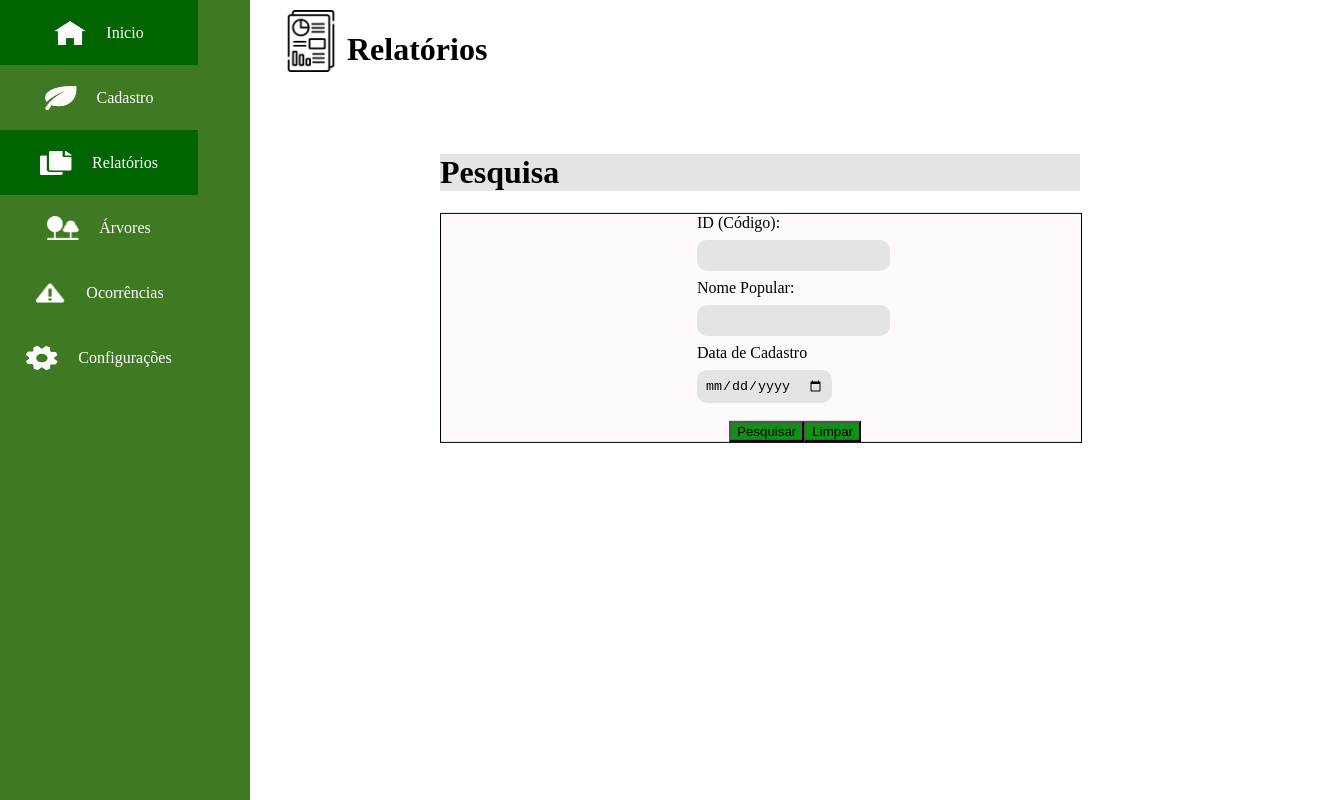
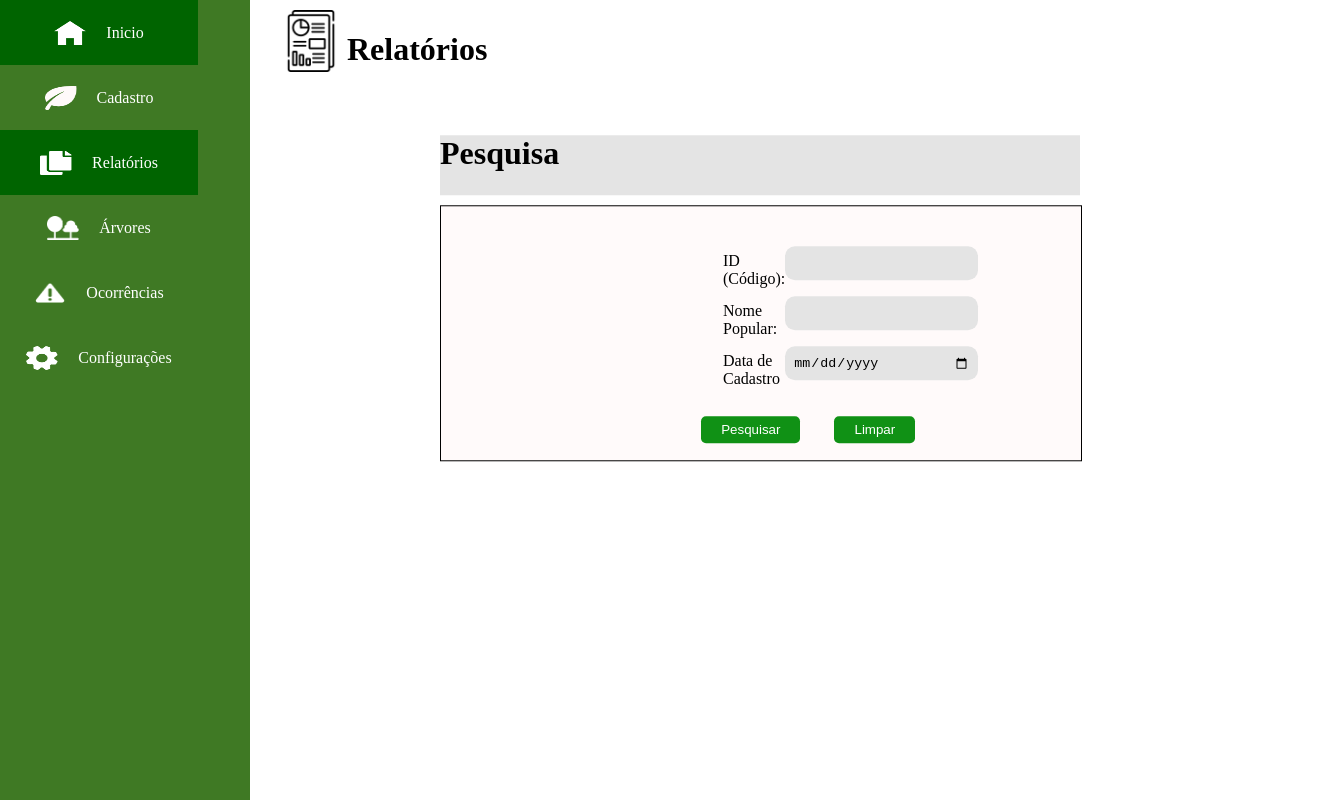
Before and after one commit to Limaisaias-ux/sgau, a React (Create React App) app: page /relatorios in a window 1280 px wide. Shown: the top 800 px of the page, 1337 px wide, since content can reach past the window. Built offline with nearby package versions, Linux system fonts and the light colour scheme.

Commit message:
style: relatorio css

```diff
--- a/src/pages/Relatorios.css
+++ b/src/pages/Relatorios.css
@@ -25,12 +25,21 @@
 
 .pqs{
     background-color: #E4E4E4;
+    height: 60px;
+    margin-bottom: 10px;
+}
+
+
+.relabel {
+    margin-left: 250px;
+    margin-top: 14px;
 }
 
 .reput{
 
     padding: 8px;
     margin: 8px 0;
+    margin-right: 200px;
     box-sizing: border-box;
     background-color: #E4E4E4;
     border: 0 none;
@@ -47,13 +56,20 @@
 
 .reforms{
     position: relative;
-    left: 40%;
+    margin: 5%;
+
+    display: grid;
+    grid-template-columns: repeat(2, 1fr);
 }
 
 .brela{
     position: relative;
-    left: 45%;
-    margin-top: 10px;
+    left: 38%;
+    margin: 17px;
+    margin-top: -10px;
+    padding: 6px 20px;
+    border-radius: 5px;
+    border: none;
     background-color: #109115;
-
+    color: white;
 }
```
